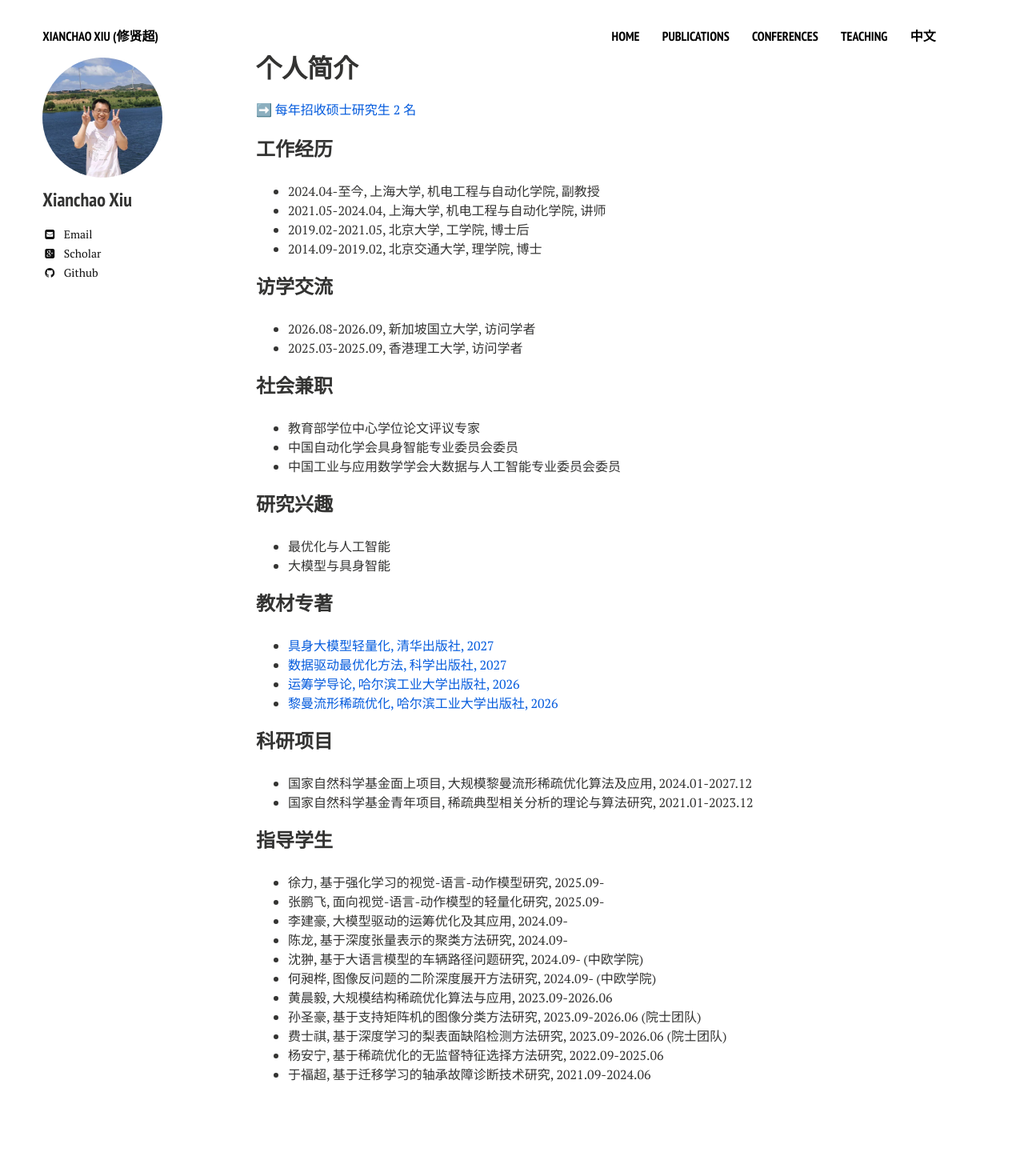
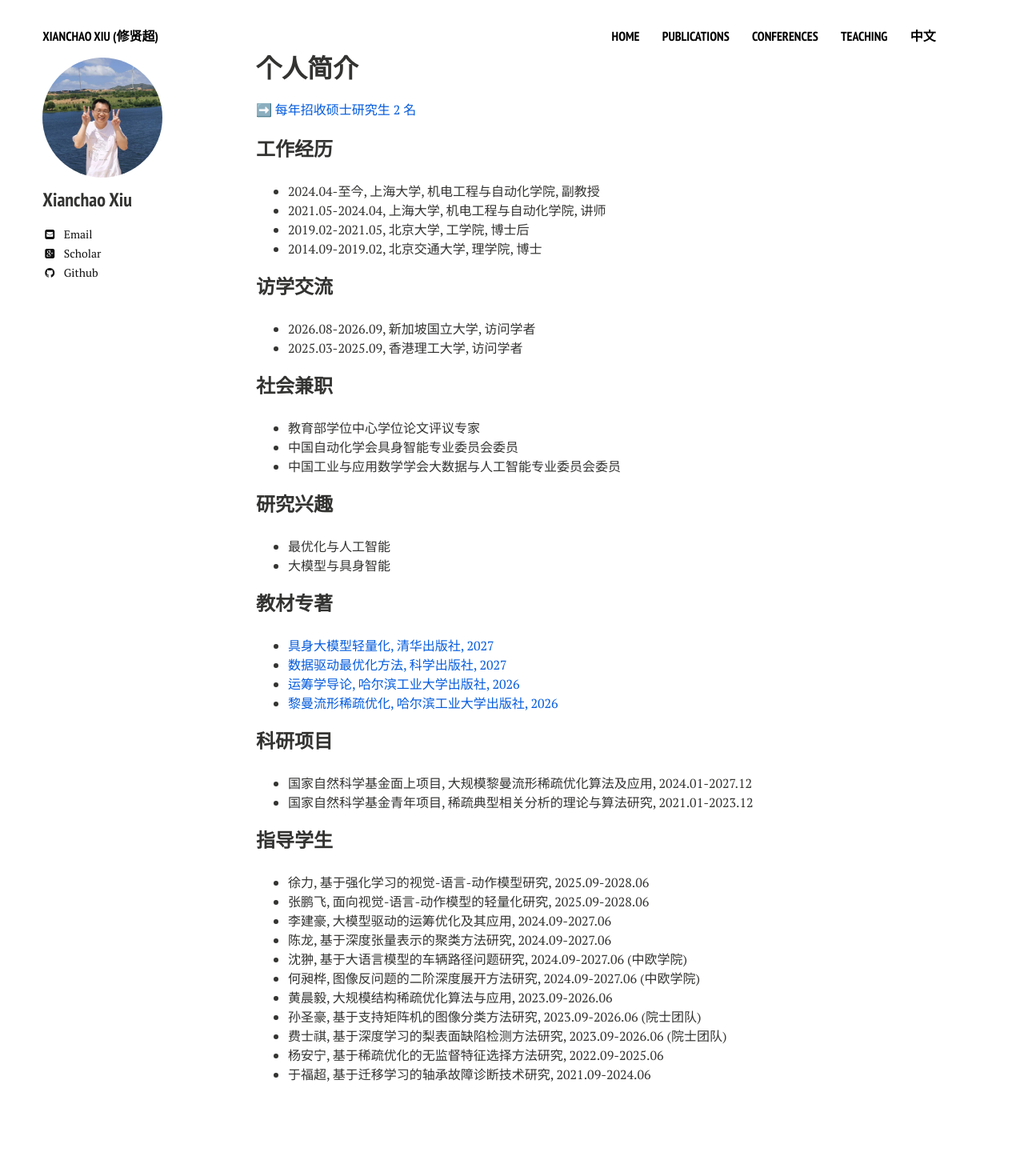
Before and after one commit to xianchaoxiu/xianchaoxiu.github.io, a Jekyll site: the page built from chinese/index.md, in a window 1280 px wide. Shown: the whole page at 80% size. Built offline with Jekyll 4.4.1, drawn with Linux system fonts in a browser that asks for light colours; nearby versions of some CDN libraries.

Commit message:
Update index.md

```diff
--- a/chinese/index.md
+++ b/chinese/index.md
@@ -42,12 +42,12 @@ share: false
 
 
 ### 指导学生
-* 徐力, 基于强化学习的视觉-语言-动作模型研究, 2025.09- <br>
-* 张鹏飞, 面向视觉-语言-动作模型的轻量化研究, 2025.09- <br>
-* 李建豪, 大模型驱动的运筹优化及其应用, 2024.09- <br>
-* 陈龙, 基于深度张量表示的聚类方法研究, 2024.09- <br>
-* 沈翀, 基于大语言模型的车辆路径问题研究, 2024.09- (中欧学院) <br>
-* 何昶桦, 图像反问题的二阶深度展开方法研究, 2024.09- (中欧学院) <br>
+* 徐力, 基于强化学习的视觉-语言-动作模型研究, 2025.09-2028.06 <br>
+* 张鹏飞, 面向视觉-语言-动作模型的轻量化研究, 2025.09-2028.06 <br>
+* 李建豪, 大模型驱动的运筹优化及其应用, 2024.09-2027.06 <br>
+* 陈龙, 基于深度张量表示的聚类方法研究, 2024.09-2027.06 <br>
+* 沈翀, 基于大语言模型的车辆路径问题研究, 2024.09-2027.06 (中欧学院) <br>
+* 何昶桦, 图像反问题的二阶深度展开方法研究, 2024.09-2027.06 (中欧学院) <br>
 * 黄晨毅, 大规模结构稀疏优化算法与应用, 2023.09-2026.06 <br>
 * 孙圣豪, 基于支持矩阵机的图像分类方法研究, 2023.09-2026.06 (院士团队) <br>
 * 费士祺, 基于深度学习的梨表面缺陷检测方法研究, 2023.09-2026.06 (院士团队) <br>
```
